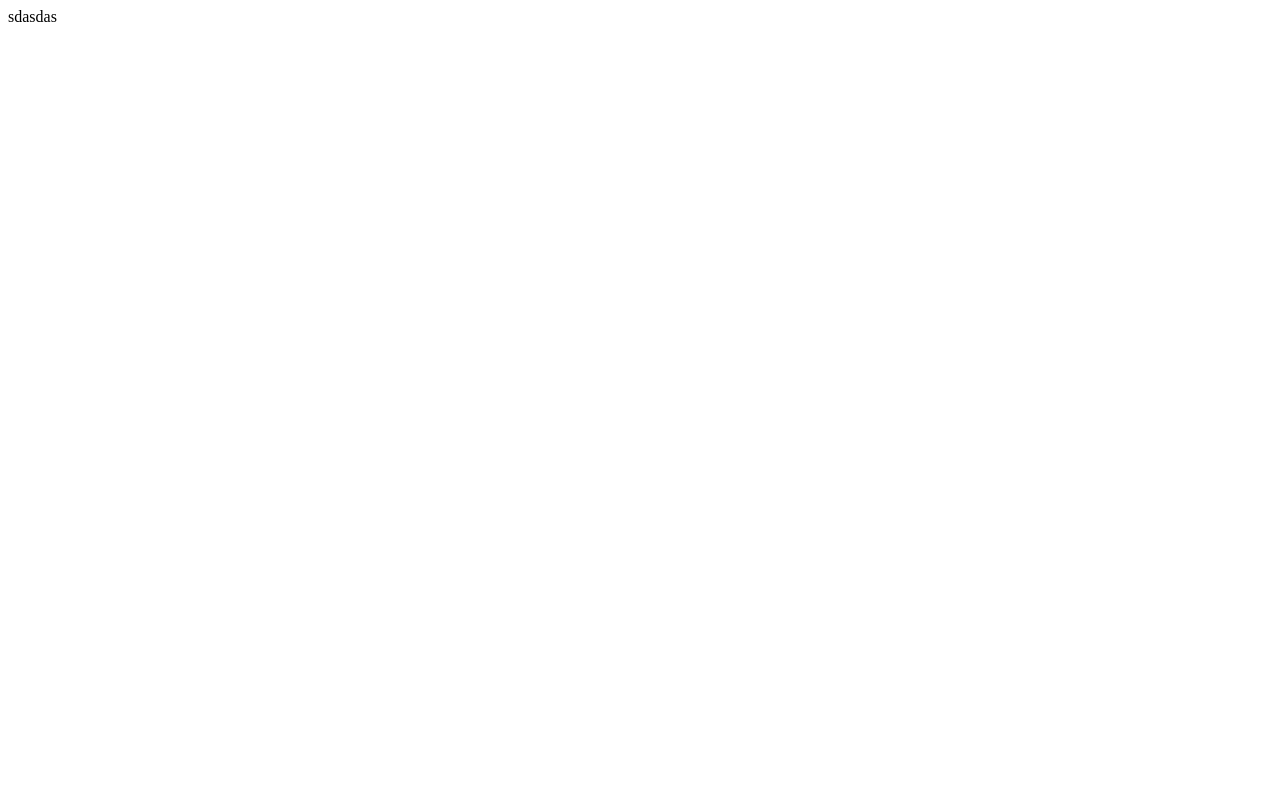
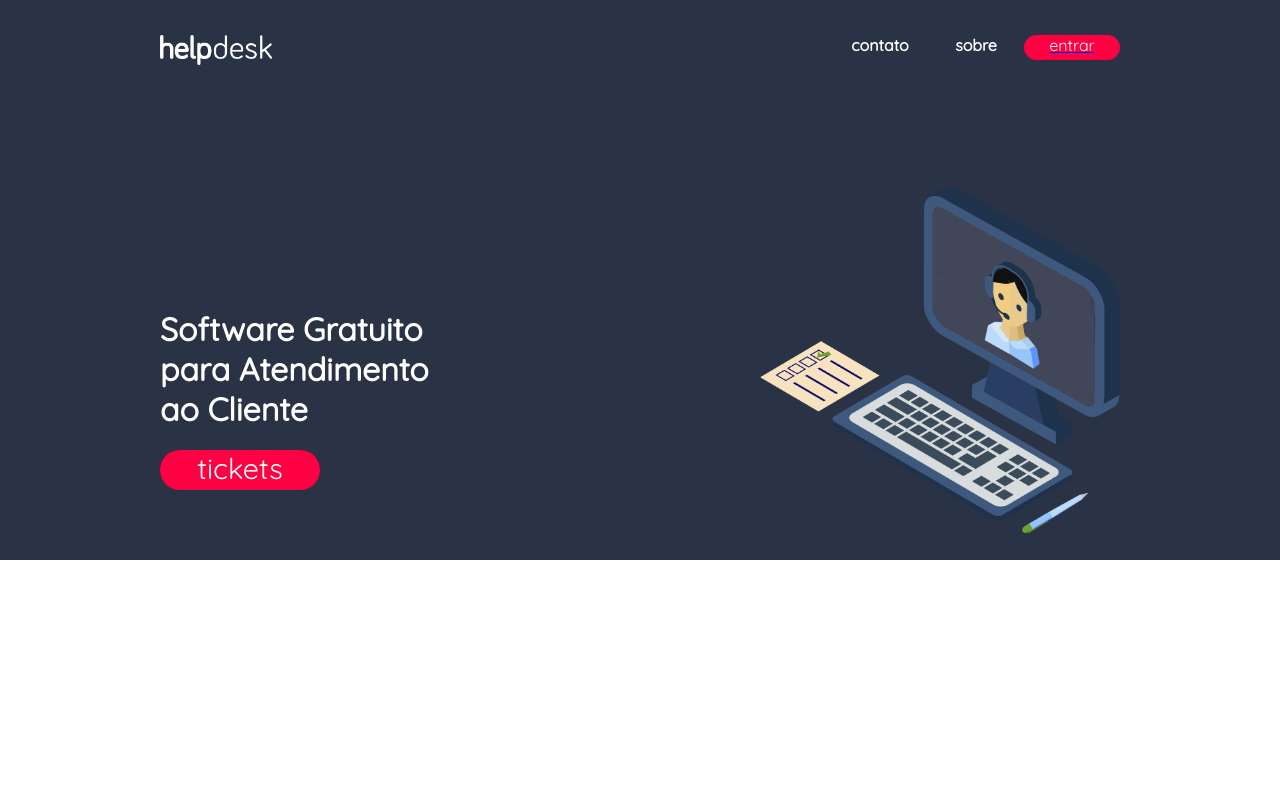
Before and after one commit to herbertcordeiro/helpdesk, a Django app: page /hello/ in a window 1280 px wide. Before the commit the page is almost empty. Run offline with Django 3.2, Linux system fonts and the light colour scheme.

Commit message:
nav e btn-ticket

```diff
--- /dev/null
+++ b/static/css/colors.css
@@ -0,0 +1,8 @@
+:root {
+  --gray: #3C4559;
+  --dark-gray: #2A3245;
+  --light-gray: #F7F7F7;
+  --red: #FF0042;
+  --dark-red: #DE0039;
+  --white: #ffffff;
+}
--- /dev/null
+++ b/static/css/nav.css
@@ -0,0 +1,34 @@
+.header {
+    display: grid;
+    width: 100%;
+    height: 100px;
+    background-color: var(--dark-gray);
+}
+
+.content-header {
+    display: grid;
+    grid-template-columns: 70% 10% 10% 10%;
+    grid-template-areas: "logo contact about login";
+    width: 75%;
+    margin: 0 auto;
+    align-content: center;
+}
+
+.content-header h4 {
+    color: var(--white);
+    text-align: center;
+}
+
+.logo {
+    grid-area: logo;
+    height: 30px;
+}
+
+.btn-login {
+    color: var(--white);
+    text-align: center;
+    width: 100%;
+    height: 25px;
+    border-radius: 40px;
+    background-color: var(--red);
+}
--- /dev/null
+++ b/static/css/reset.css
@@ -0,0 +1,12 @@
+@import url('https://fonts.googleapis.com/css?family=Quicksand:400');
+* {
+  margin: 0;
+  padding: 0;
+  border: none;
+  font-family: 'Quicksand', sans-serif;
+}
+
+html,
+body {
+  height: 100%;
+}
--- /dev/null
+++ b/static/css/ticket.css
@@ -0,0 +1,41 @@
+.container {
+    display: grid;
+    width: 100%;
+    height: 460px;
+    background-color: var(--dark-gray);
+}
+
+.content-body {
+    display: grid;
+    grid-template-columns: 50% 50%;
+    grid-template-areas: "about isometric""ticket isometric";
+    width: 75%;
+    margin: 0 auto;
+    align-content: center;
+
+}
+
+.content-body h1 {
+    grid-area: about;
+    margin-top: 160px;
+    color: var(--white);
+    align-content: center;
+}
+
+.btn-ticket {
+    grid-area: ticket;
+    font-size: 1.8em;
+    color: var(--white);
+    text-align: center;
+    width: 160px;
+    height: 40px;
+    border-radius: 40px;
+    background-color: var(--red);
+}
+
+.icon {
+    grid-area: isometric;
+    margin-top: 60px;
+    width: 360px;
+    justify-self: end;
+}
--- a/templates/index.html
+++ b/templates/index.html
@@ -1,9 +1,34 @@
 <!DOCTYPE html>
-<html>
+<html lang="en">
+
 <head>
-	<title></title>
+      <meta charset="UTF-8">
+      <title> Helpdesk </title>
+      <link rel="stylesheet" href="../static/css/reset.css">
+      <link rel="stylesheet" href="../static/css/colors.css">
+      <link rel="stylesheet" href="../static/css/nav.css">
+      <link rel="stylesheet" href="../static/css/ticket.css">
 </head>
+
+<header class="header">
+      <div class="content-header">
+            <img class="logo" src="../static/images/logo.png">
+            <h4>contato</h4>
+            <h4>sobre</h4>
+            <a href="#">
+                  <div class="btn-login">entrar</div>
+            </a>
+      </div>
+</header>
+
 <body>
-sdasdas
+      <div class="container">
+            <div class="content-body">
+                  <h1>Software Gratuito <br> para Atendimento <br> ao Cliente</h1>
+                  <div class="btn-ticket">tickets</div>
+                  <img class="icon" src="../static/images/icon.png">
+            </div>
+      </div>
+
+      <script type="text/javascript" src="./js/index.js"></script>
 </body>
-</html>
```
Also changed, not shown: static/css/login.css (added, +61 -0 lines), static/images/icon.png (added), static/images/logo.png (added).
